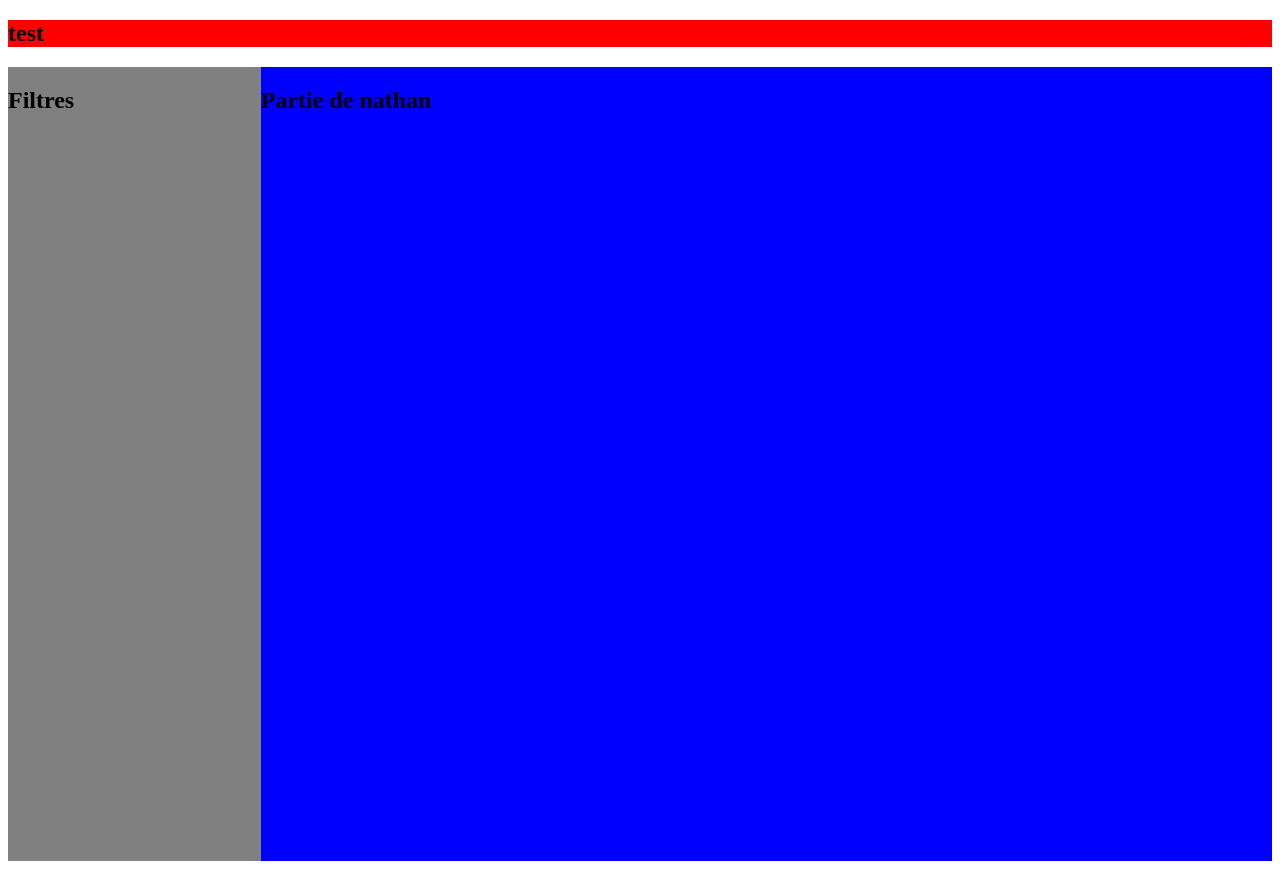
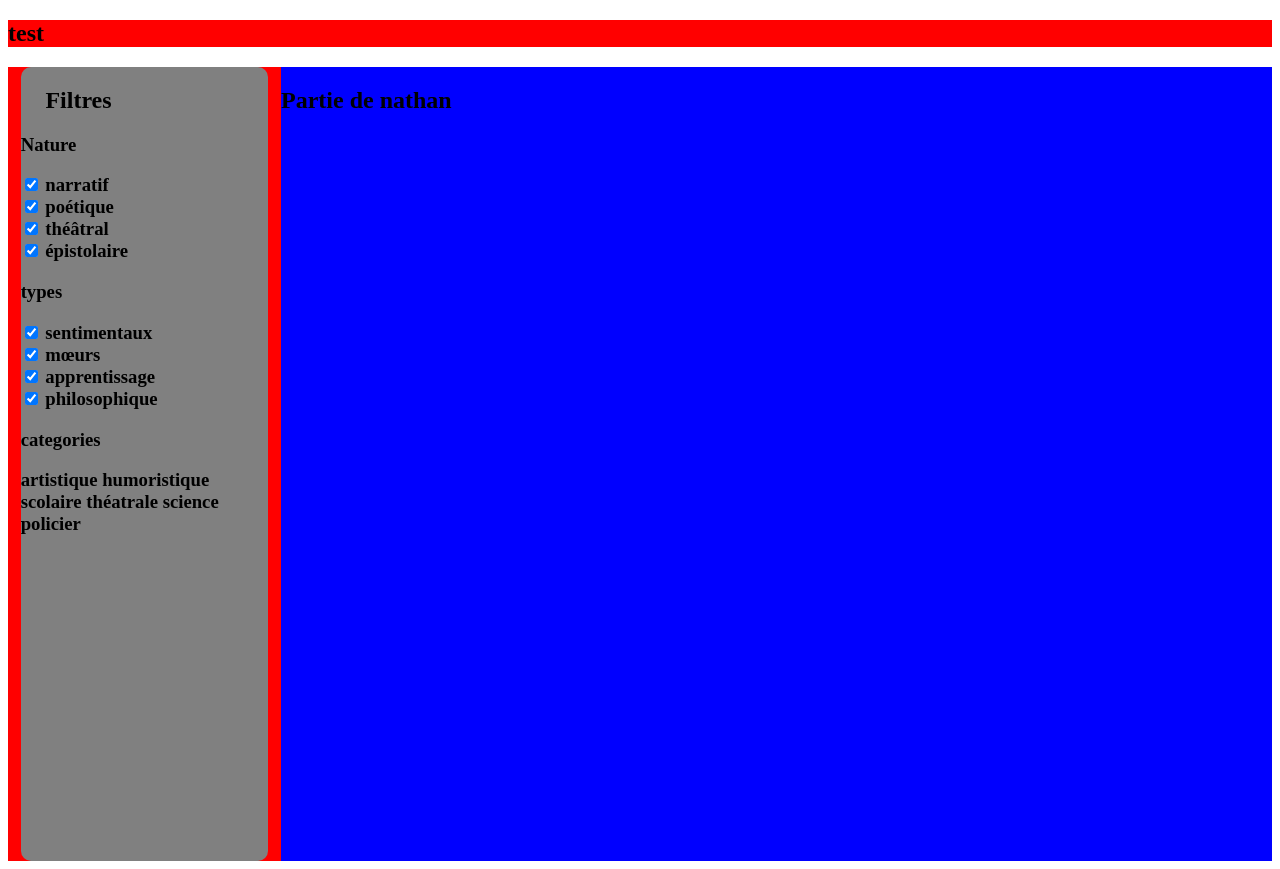
Before and after one commit to Nizar91300/Projet-Dev-BD, a plain HTML site: page Les filtres/index.html in a window 1280 px wide. Drawn offline with Linux system fonts and the light colour scheme.

Commit message:
Add files via upload

```diff
--- a/Les filtres/index.html
+++ b/Les filtres/index.html
@@ -11,8 +11,70 @@
     </div>
     <div class="pere2">
 
-        <div class="filtre">
+        <div class="pereFiltre">
           <h2>Filtres</h2>
+          <div class = typeDeFiltre>
+
+                <div class = natures>
+                  <h3>Nature<h3>
+                  <form>
+                    <div>
+                      <input type="checkbox" id="narratif" name="narratif" checked>
+                      <label for="narratif">narratif</label>
+                    </div>
+                    <div>
+                      <input type="checkbox" id="poétique" name="poétique" checked>
+                      <label for="poétique">poétique</label>
+                    </div>
+                    <div>
+                      <input type="checkbox" id="théâtral" name="théâtral" checked>
+                      <label for="théâtral">théâtral</label>
+                    </div>
+                    <div>
+                      <input type="checkbox" id="épistolaire" name="épistolaire" checked>
+                      <label for="épistolaire">épistolaire</label>
+                    </div>
+                  </form>
+                </div>
+
+                <div class = types>
+                  <h3>types<h3>
+                  <form>
+                    <div>
+                      <input type="checkbox" id="sentimentaux" name="sentimentaux" checked>
+                      <label for="sentimentaux">sentimentaux</label>
+                    </div>
+                    <div>
+                      <input type="checkbox" id="mœurs" name="mœurs" checked>
+                      <label for="mœurs">mœurs</label>
+                    </div>
+                    <div>
+                      <input type="checkbox" id="apprentissage" name="apprentissage" checked>
+                      <label for="apprentissage">apprentissage</label>
+                    </div>
+                    <div>
+                      <input type="checkbox" id="philosophique" name="philosophique" checked>
+                      <label for="philosophique">philosophique</label>
+                    </div>
+                  </form>
+                </div>
+
+                <div class = categories>
+                  <h3>categories<h3>
+                  <form>
+                    <a>artistique
+
+                    </a>
+
+                    <a>humoristique</a>
+                    <a>scolaire</a>
+                    <a>théatrale</a>
+                    <a>science</a>
+                    <a>policier</a>
+                  </form>
+                </div>
+
+          </div>
         </div>
 
         <div class="nathan">
--- a/Les filtres/style.css
+++ b/Les filtres/style.css
@@ -1,23 +1,38 @@
-div{
-
+.title{
 	background-color : red;
 }
 .pere2{
 	display : flex ;
-
+	background-color : red;
 }
-.filtre{
+.pereFiltre{
 	background-color: grey;
 	width: 20%;
+	margin-right: 1%;
+	margin-left: 1%;
+	border-radius: 10px;
+
 	/*width: 341px;
 	height: 794px;
 	/*left: 65px;
 	top: 208px;*/
 }
+
+.pereFiltre h2{
+	margin-left: 10%;
+}
+.typeDeFiltre div{
+	flex-direction : colum;
+}
+
+
+
+
 .nathan{
 	background-color: blue;
 	width: 80%;
 	height: 794px;
+
 	/*left: 65px;
 	top: 208px;*/
 }
```
